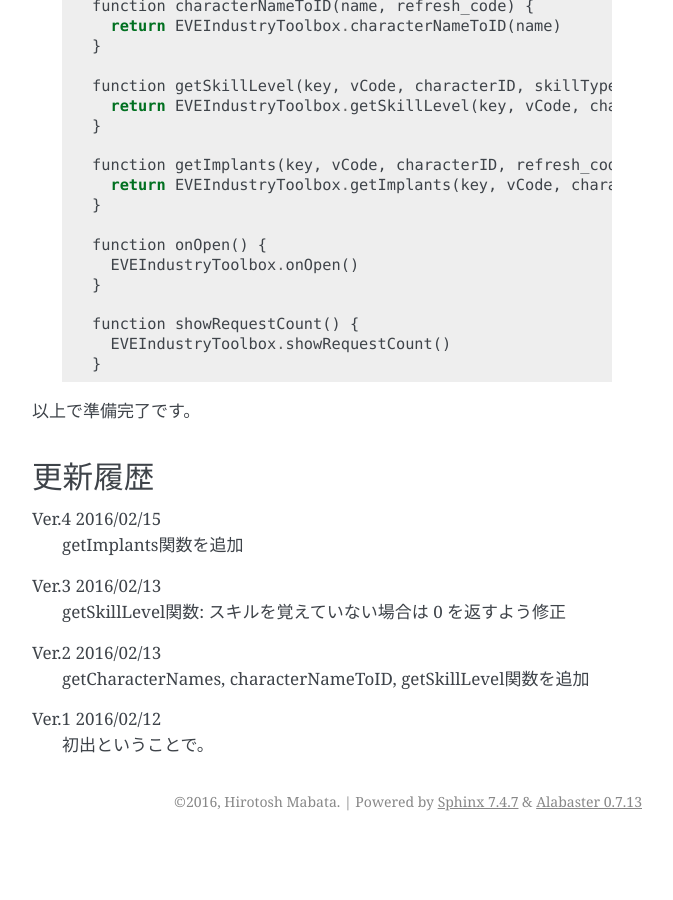
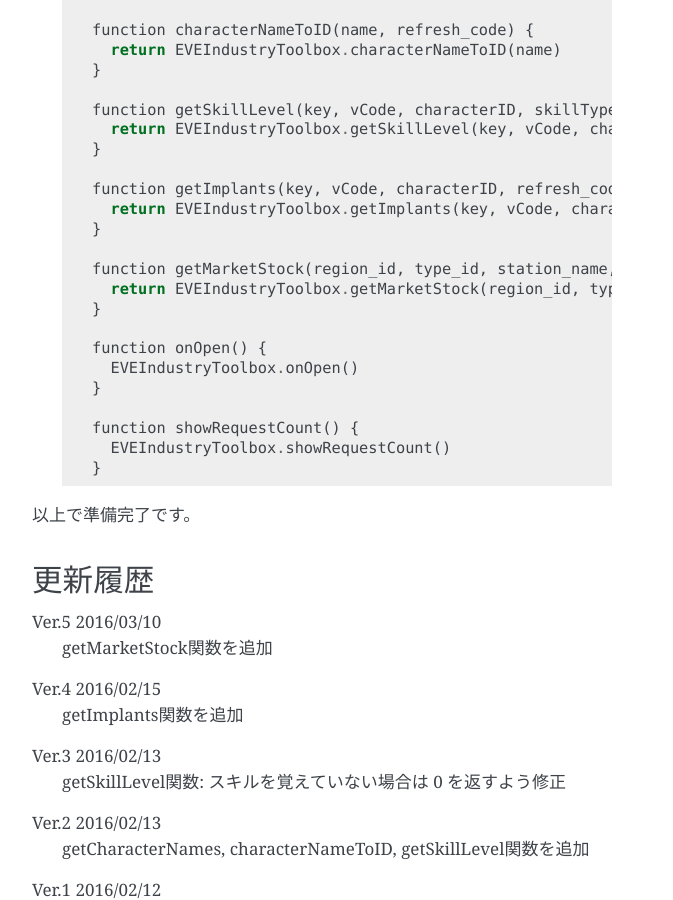
Before and after one commit to HirotoshMabata/eve-tools-doc, a Sphinx documentation site: the page built from source/industry_toolbox.rst, in a window 1280 px wide and 900 px high, scrolled down 2153 px. Shown: the whole window, without its empty margins (468-1141 px from the left). Built offline with Sphinx 7.4.7, drawn with Linux system fonts in a browser that asks for light colours; formulas are drawn with MathJax 3; before the commit the page ends 2994 px from its top, so only the background shows below that.

Commit message:
add getMarketStock function

```diff
--- a/source/industry_toolbox.rst
+++ b/source/industry_toolbox.rst
@@ -76,6 +77,10 @@
        return EVEIndustryToolbox.getImplants(key, vCode, characterID)
      }
 
+     function getMarketStock(region_id, type_id, station_name, order_string) {
+       return EVEIndustryToolbox.getMarketStock(region_id, type_id, station_name, order_string)
+     }
+
      function onOpen() {
        EVEIndustryToolbox.onOpen()
      }
@@ -88,6 +93,9 @@
 
 更新履歴
 --------
+Ver.5 2016/03/10
+    getMarketStock関数を追加
+
 Ver.4 2016/02/15
     getImplants関数を追加
 
```
Also changed, not shown: other parts of source/industry_toolbox.rst (+1 -0 lines), source/get_market_stock.rst (added, +33 -0 lines), 1 other file.
